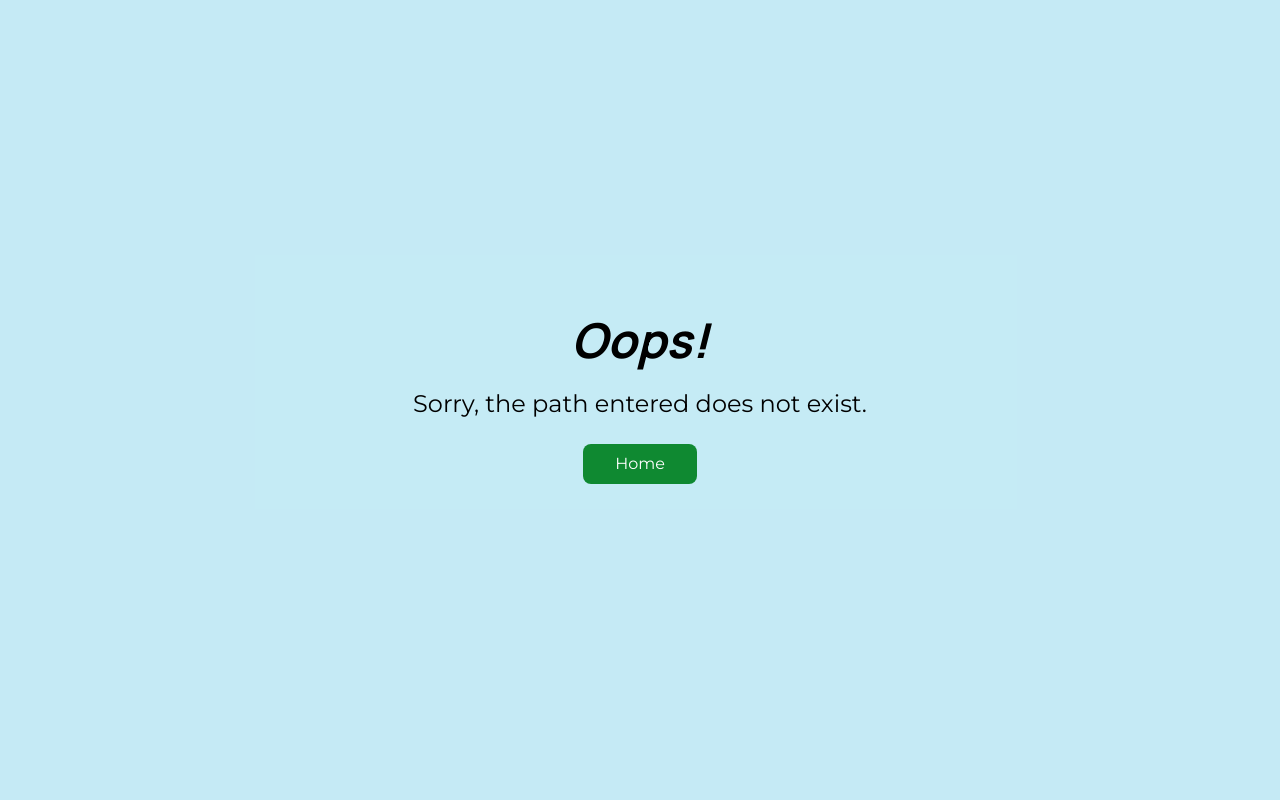
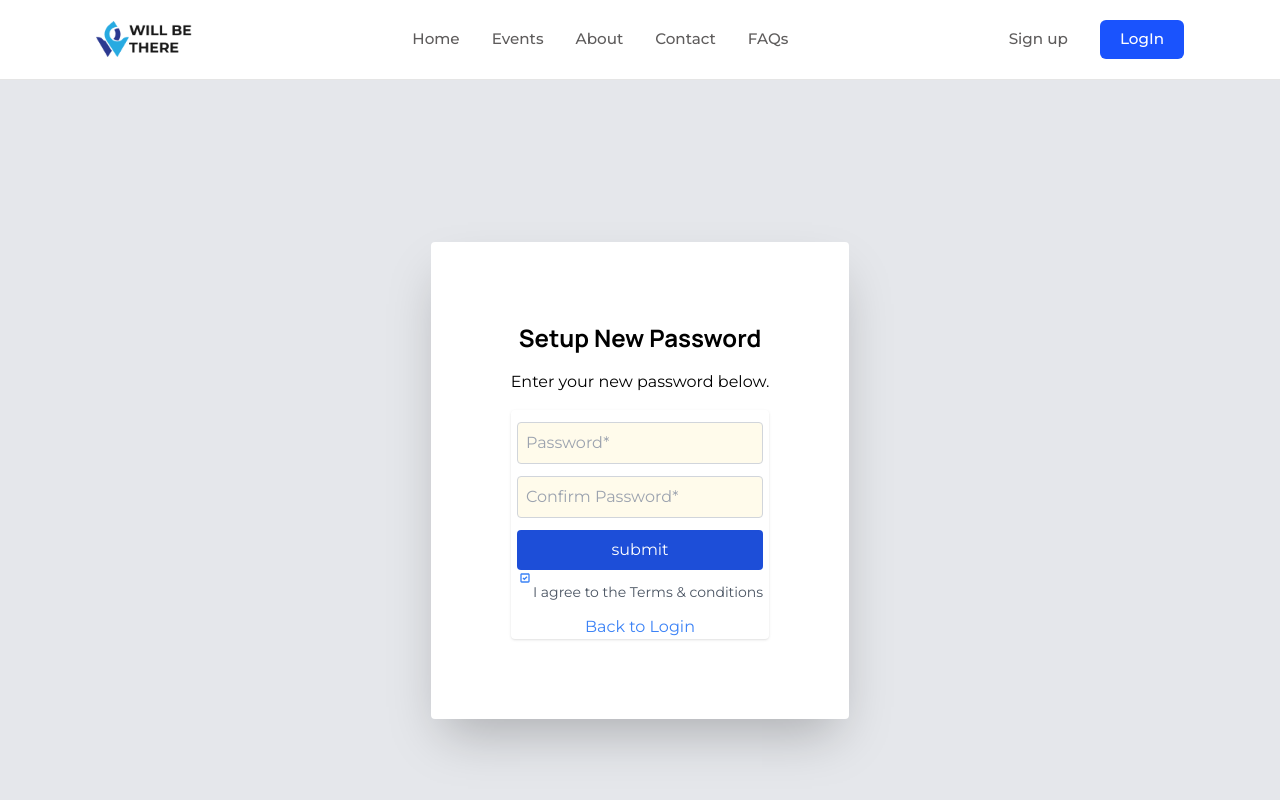
Before and after one commit to WILL-BE-THERE/WILL-BE-THERE, a React (Vite) app in the folder Frontend-React/: page /newpassword in a window 1280 px wide. Shown: the top 800 px of the page. Built offline with nearby package versions, Linux system fonts and the light colour scheme.

Commit message:
page for new password done

```diff
--- a/Frontend-React/src/main.tsx
+++ b/Frontend-React/src/main.tsx
@@ -20,6 +20,7 @@ import SignUpPage from './pages/SignUpPage.tsx';
 import TwoFactorAuth from './pages/TwoFactorAuth.tsx';
 import ProjectProvider from './context/project-context.tsx';
 import ForgotPasswordComponent from './pages/forgotpassword.tsx';
+import NewPasswordComponent from './pages/Newpassword.tsx';
 
 
 const router = createBrowserRouter(
@@ -35,6 +36,7 @@ const router = createBrowserRouter(
       <Route path='signup' element={<SignUpPage />} />
       <Route path='twofactorauth' element={<TwoFactorAuth phoneNumber={''} verificationCode={''} timer={0} />} />
       <Route path='forgotpassword' element={<ForgotPasswordComponent />} />
+      <Route path='newpassword' element={<NewPasswordComponent />} />
     </Route>
   )
 );
--- a/Frontend-React/src/pages/Newpassword.tsx
+++ b/Frontend-React/src/pages/Newpassword.tsx
@@ -1 +1,85 @@
-import rea
+import React from "react";
+import { BiCheckbox, BiCheckboxChecked } from "react-icons/bi";
+import { MdCheckBox } from "react-icons/md";
+
+interface NewPassword {
+    heading: string;
+    subheading: string;
+    password: string;
+    confirmPassword: string;
+}
+
+const NewPasswordComponent: React.FC = () => {
+    const data: NewPassword = {
+        heading: "Setup New Password",
+        subheading: "Enter your new password below.",
+        password: "",
+        confirmPassword: "",
+    };
+
+    const handlePasswordChange = (value: string) => {
+        data.password = value;
+    };
+
+    const handleConfirmPasswordChange = (value: string) => {
+        data.confirmPassword = value;
+    };
+
+    return (
+        <div className="flex  shadow- justify-center items-center h-screen bg-gray-200">
+            <section className="forgot-password p-20 rounded shadow-2xl bg-white">
+                <div className="w-full max-w-md">
+                    <h1 className="text-2xl font-bold mb-4 text-center">{data.heading}</h1>
+                    <p className="text-base mb-4">{data.subheading}</p>
+                    <div className="flex justify-center rounded shadow">
+                        <section>
+                            <div className="mt-3">
+                                <input
+                                    type="password"
+                                    id="password"
+                                    value={data.password}
+                                    onChange={(e) => handlePasswordChange(e.target.value)}
+                                    placeholder="Password*"
+                                    style={{ backgroundColor: "#fffbeb" }}
+                                    className="w-full p-2 border border-gray-300 rounded"
+                                />
+                            </div>
+                            <div className="mt-3">
+                                <input
+                                    type="password"
+                                    id="confirmPassword"
+                                    value={data.confirmPassword}
+                                    onChange={(e) => handleConfirmPasswordChange(e.target.value)}
+                                    placeholder="Confirm Password*"
+                                    style={{ backgroundColor: "#fffbeb" }}
+                                    className="w-full p-2 border border-gray-300 rounded"
+                                />
+                            </div>
+                            <div className="mt-3">
+                                <button className="w-full p-2 bg-blue-700 text-white rounded">
+                                    submit
+                                </button>
+                            </div>
+                            <div className="flex">
+                                <BiCheckboxChecked className="text-blue-500" />
+                                <p
+                                    className="text-center mt-3"
+                                    style={{ color: "#4b5563", fontSize: "14px" }}
+                                    >I agree to the Terms & conditions</p>
+                            </div>
+                            <div>
+                                <p className="text-center mt-3">
+                                    <a href="/login" className="text-blue-500">
+                                        Back to Login
+                                    </a>
+                                </p>
+                            </div>
+                        </section>
+                    </div>
+                </div>
+            </section>
+        </div>
+    );
+}
+
+export default NewPasswordComponent;
```
